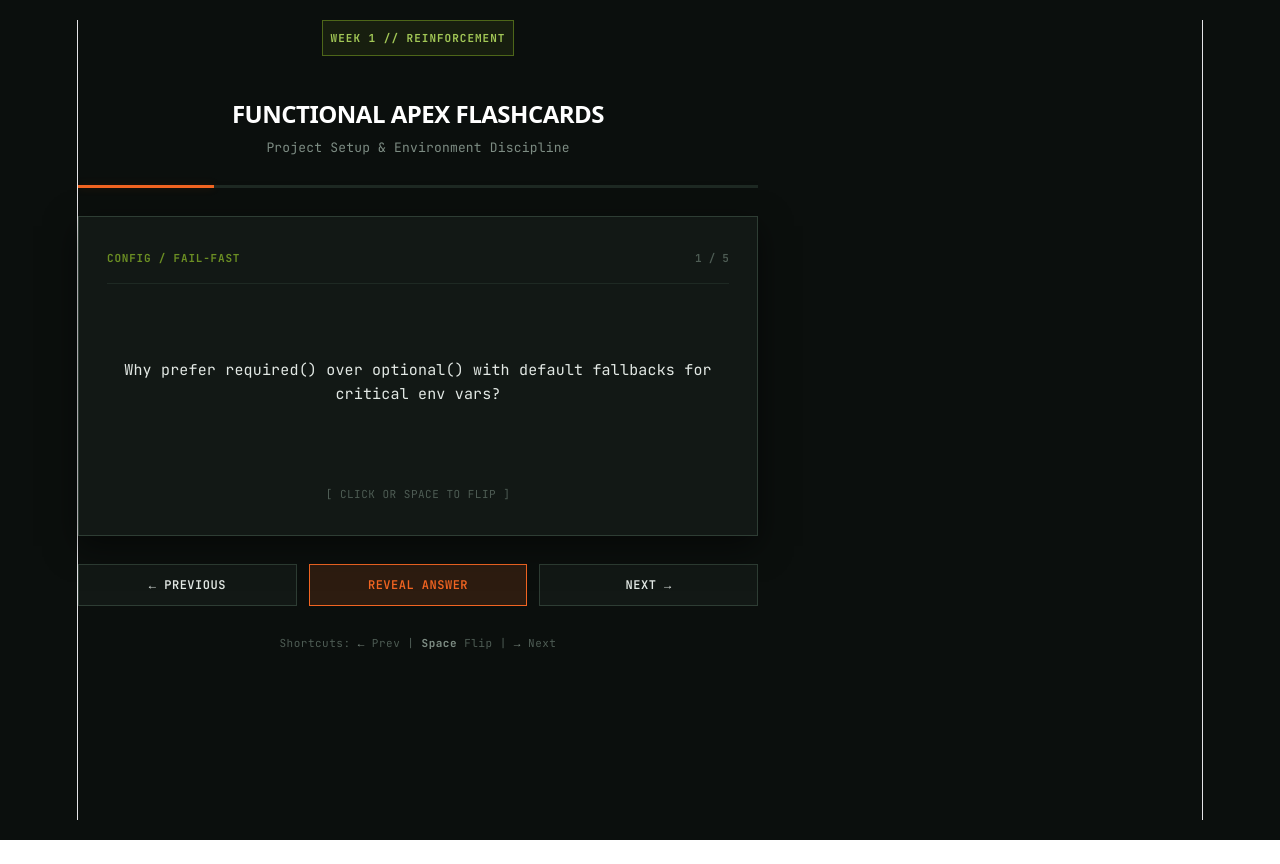
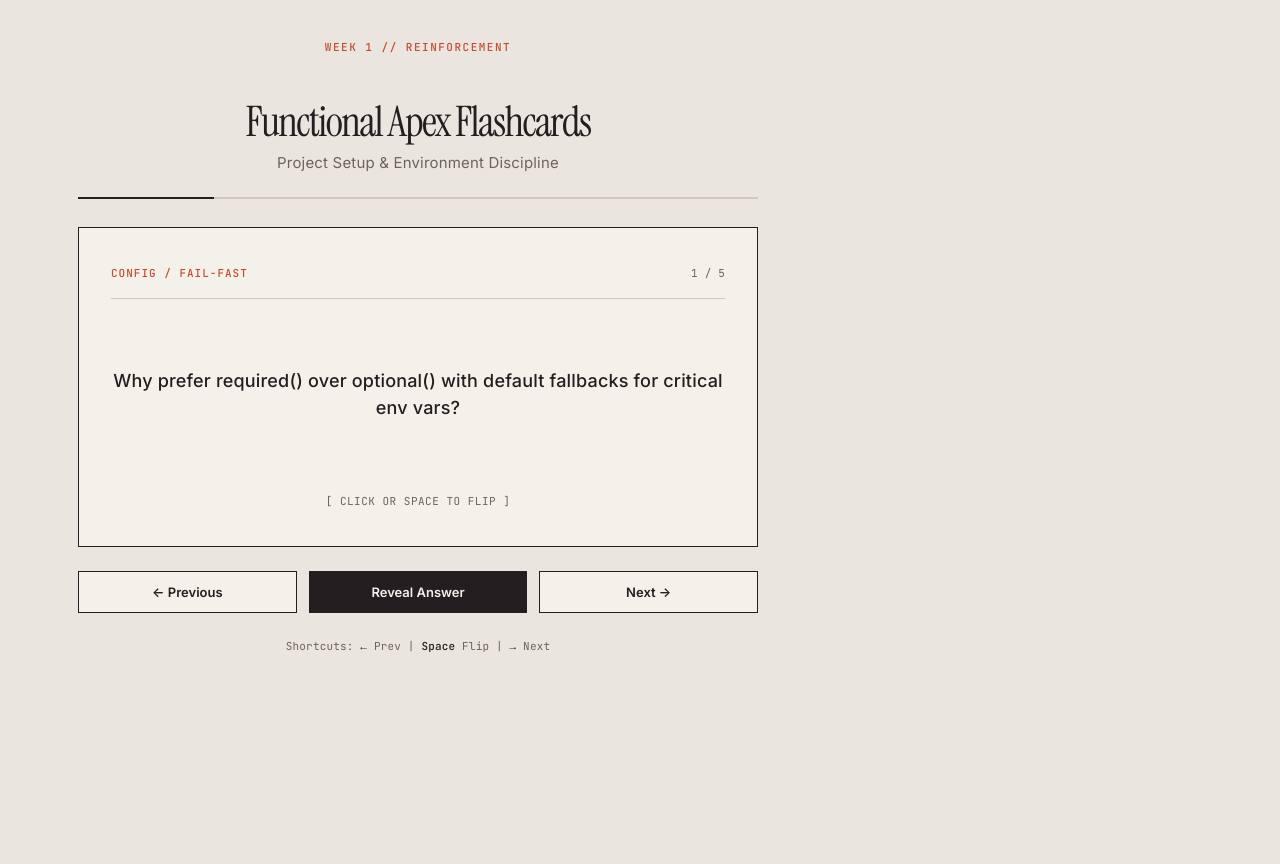
Before and after one commit to cjzelano-galixie/flashcards-quizlet, a React (Vite) app: page / in a window 1280 px wide. Before the commit the page ends 840 px from the top, so only its background shows below. Built offline with nearby package versions, Linux system fonts and the light colour scheme.

Commit message:
Adjusted the theme, all css was removed and replaced

```diff
--- a/src/App.css
+++ b/src/App.css
@@ -1,24 +1,25 @@
-@import url("https://fonts.googleapis.com/css2?family=JetBrains+Mono:wght@400;500;600;700;800&display=swap");
+@import url("https://fonts.googleapis.com/css2?family=Instrument+Serif:ital@0;1&family=Inter:wght@400;500;600;700&family=JetBrains+Mono:wght@400;500&display=swap");
 
 :root {
-  /* Functional Apex Theme Palette */
-  --bg-dark: #0b0f0d;
-  --bg-card: #121815;
-  --bg-card-hover: #171f1b;
-  --border-subtle: #1e2923;
-  --border-strong: #2e3d34;
+  /* Website Brand Palette */
+  --bg-main: #eae6df;
+  --bg-card: #f4f1eb;
+  --bg-dark-card: #181614;
+  --bg-box-light: #e3dec;
 
-  --text-main: #e2e8e4;
-  --text-muted: #7d8c83;
-  --text-dim: #4e5c54;
+  --border-color: #231f20;
+  --border-subtle: #d0c9be;
 
-  --accent-orange: #f26522;
-  --accent-orange-glow: rgba(242, 101, 34, 0.15);
-  --accent-olive: #6b8e23;
-  --accent-olive-bg: rgba(107, 142, 35, 0.12);
-  --accent-olive-border: #4d6619;
+  --text-main: #231f20;
+  --text-muted: #6b645b;
+  --text-light: #f4f1eb;
 
-  --font-mono: "JetBrains Mono", monospace, ui-monospace;
+  --accent-rust: #c24d2c;
+  --accent-olive: #5b6e58;
+
+  --font-serif: "Instrument Serif", Georgia, serif;
+  --font-sans: "Inter", -apple-system, sans-serif;
+  --font-mono: "JetBrains Mono", monospace;
 }
 
 * {
@@ -28,14 +29,14 @@
 }
 
 body {
-  background-color: var(--bg-dark);
+  background-color: var(--bg-main);
   color: var(--text-main);
-  font-family: var(--font-mono);
+  font-family: var(--font-sans);
   display: flex;
   justify-content: center;
   align-items: center;
   min-height: 100vh;
-  padding: 20px;
+  padding: 32px 16px;
   -webkit-font-smoothing: antialiased;
 }
 
@@ -46,61 +47,57 @@
   flex-direction: column;
 }
 
-/* Header Section */
+/* Top Meta Header */
 .header {
   margin-bottom: 24px;
 }
 
 .badge {
   display: inline-block;
-  background: var(--accent-olive-bg);
-  border: 1px solid var(--accent-olive-border);
-  color: #a2c756;
+  font-family: var(--font-mono);
   font-size: 11px;
-  font-weight: 700;
-  padding: 4px 8px;
-  letter-spacing: 1px;
+  color: var(--accent-rust);
+  letter-spacing: 1.5px;
   text-transform: uppercase;
-  margin-bottom: 12px;
+  margin-bottom: 8px;
+  font-weight: 500;
 }
 
 h1 {
-  font-size: 24px;
-  font-weight: 800;
-  color: #ffffff;
-  letter-spacing: -0.5px;
-  line-height: 1.2;
-  margin-bottom: 6px;
-  text-transform: uppercase;
+  font-family: var(--font-serif);
+  font-size: 42px;
+  font-weight: 400;
+  color: var(--text-main);
+  line-height: 1.05;
+  margin-bottom: 8px;
 }
 
 .subtitle {
+  font-family: var(--font-sans);
   color: var(--text-muted);
-  font-size: 13px;
-  font-weight: 400;
+  font-size: 15px;
+  line-height: 1.4;
 }
 
 /* Progress Bar */
 .progress-bar {
-  height: 3px;
+  height: 2px;
   background: var(--border-subtle);
   width: 100%;
   margin-bottom: 28px;
-  position: relative;
 }
 
 .progress-fill {
   height: 100%;
-  background: var(--accent-orange);
-  box-shadow: 0 0 8px var(--accent-orange-glow);
+  background: var(--text-main);
   transition: width 0.3s ease;
 }
 
-/* Card 3D Perspective Stage */
+/* Flashcard 3D Stage */
 .card-stage {
-  perspective: 1200px;
+  perspective: 1000px;
   height: 320px;
-  margin-bottom: 28px;
+  margin-bottom: 24px;
 }
 
 .flashcard {
@@ -123,22 +120,19 @@
   height: 100%;
   backface-visibility: hidden;
   background: var(--bg-card);
-  border: 1px solid var(--border-strong);
-  padding: 28px;
+  border: 1px solid var(--border-color);
+  padding: 32px;
   display: flex;
   flex-direction: column;
   justify-content: space-between;
-  box-shadow: 0 10px 30px rgba(0, 0, 0, 0.5);
 }
 
-.card-face:hover {
-  border-color: var(--text-muted);
-}
-
+/* Dark mode back face matching "The End State" section */
 .card-back {
   transform: rotateY(180deg);
-  border-color: var(--accent-olive-border);
-  background: #0f1411;
+  background: var(--bg-dark-card);
+  color: var(--text-light);
+  border-color: var(--border-color);
 }
 
 .card-header {
@@ -149,46 +143,65 @@
   padding-bottom: 12px;
 }
 
+.card-back .card-header {
+  border-bottom-color: #332f2b;
+}
+
 .topic-tag {
+  font-family: var(--font-mono);
   font-size: 11px;
-  font-weight: 700;
-  color: var(--accent-olive);
-  letter-spacing: 0.8px;
+  font-weight: 500;
+  color: var(--accent-rust);
+  letter-spacing: 1px;
   text-transform: uppercase;
 }
 
-.topic-tag.accent {
-  color: var(--accent-orange);
+.card-back .topic-tag {
+  color: #e3dec3;
 }
 
 .card-number {
+  font-family: var(--font-mono);
   font-size: 11px;
-  color: var(--text-dim);
-  font-weight: 600;
+  color: var(--text-muted);
 }
 
-.prompt,
+.card-back .card-number {
+  color: #999083;
+}
+
+.prompt {
+  font-family: var(--font-sans);
+  font-size: 18px;
+  line-height: 1.5;
+  color: var(--text-main);
+  font-weight: 500;
+  margin: auto 0;
+}
+
 .answer {
-  font-size: 15px;
+  font-family: var(--font-sans);
+  font-size: 16px;
   line-height: 1.6;
-  color: var(--text-main);
+  color: var(--text-light);
   font-weight: 400;
   margin: auto 0;
 }
 
-.answer {
-  color: #f0f4f1;
-}
-
 .hint {
+  font-family: var(--font-mono);
   font-size: 11px;
-  color: var(--text-dim);
+  color: var(--text-muted);
   text-align: center;
   letter-spacing: 0.5px;
   text-transform: uppercase;
 }
 
-/* Control Buttons */
+.card-back .hint {
+  color: #7a7267;
+}
+
+/* Buttons */
 .controls {
   display: flex;
   gap: 12px;
@@ -197,46 +210,39 @@
 
 .btn {
   background: var(--bg-card);
-  border: 1px solid var(--border-strong);
+  border: 1px solid var(--border-color);
   color: var(--text-main);
   padding: 12px 18px;
   cursor: pointer;
-  font-family: var(--font-mono);
+  font-family: var(--font-sans);
   font-weight: 600;
-  font-size: 12px;
-  text-transform: uppercase;
-  letter-spacing: 0.5px;
+  font-size: 13px;
   flex: 1;
-  transition: all 0.2s ease;
+  transition: all 0.15s ease;
 }
 
 .btn:hover {
-  background: var(--bg-card-hover);
-  border-color: var(--text-muted);
+  background: #e2ddd3;
 }
 
 .btn-primary {
-  border-color: var(--accent-orange);
-  color: var(--accent-orange);
-  background: var(--accent-orange-glow);
+  background: var(--text-main);
+  color: var(--text-light);
 }
 
 .btn-primary:hover {
-  background: var(--accent-orange);
-  color: #ffffff;
-  border-color: var(--accent-orange);
+  background: var(--accent-rust);
 }
 
-/* Keyboard Hints Footer */
+/* Footer Shortcuts */
 .footer-keys {
   text-align: center;
-  margin-top: 24px;
+  margin-top: 20px;
+  font-family: var(--font-mono);
   font-size: 11px;
-  color: var(--text-dim);
-  letter-spacing: 0.5px;
+  color: var(--text-muted);
 }
 
 .footer-keys strong {
-  color: var(--text-muted);
-  font-weight: 700;
+  color: var(--text-main);
 }
```
Also changed, not shown: 1 other file (tests, documents, lock files or other folders).
